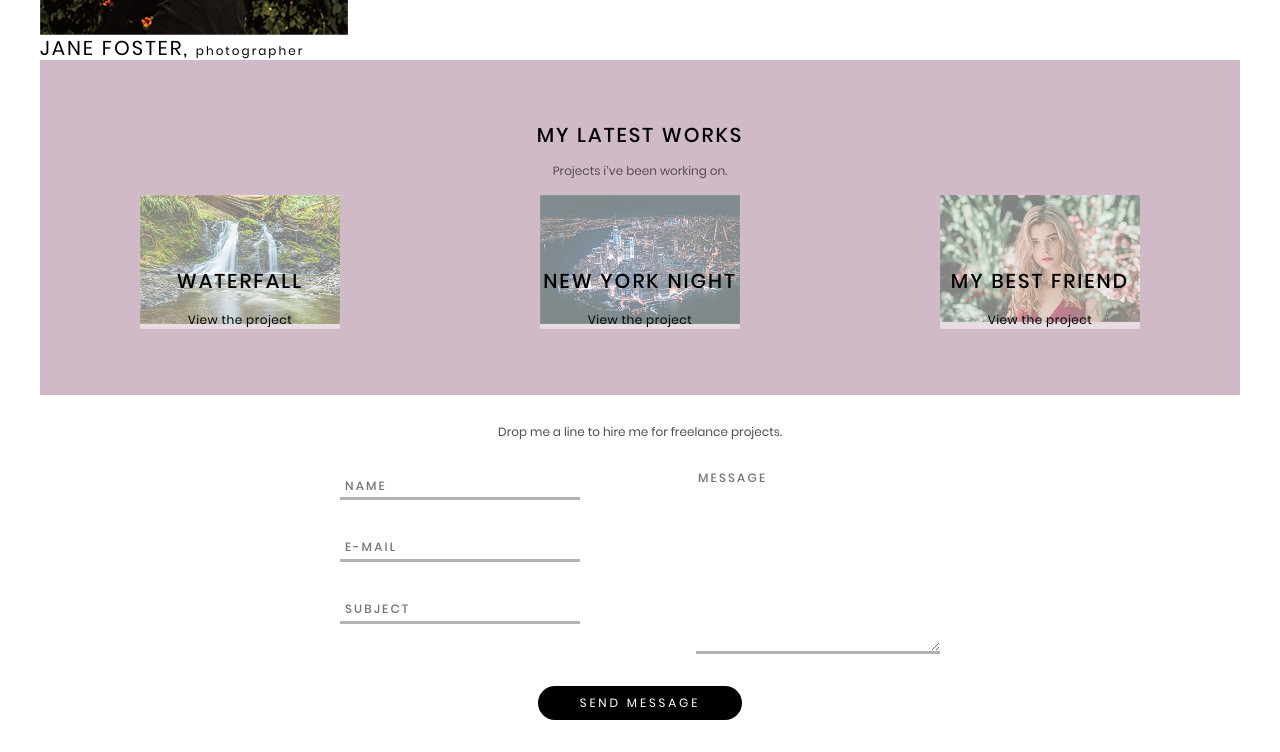
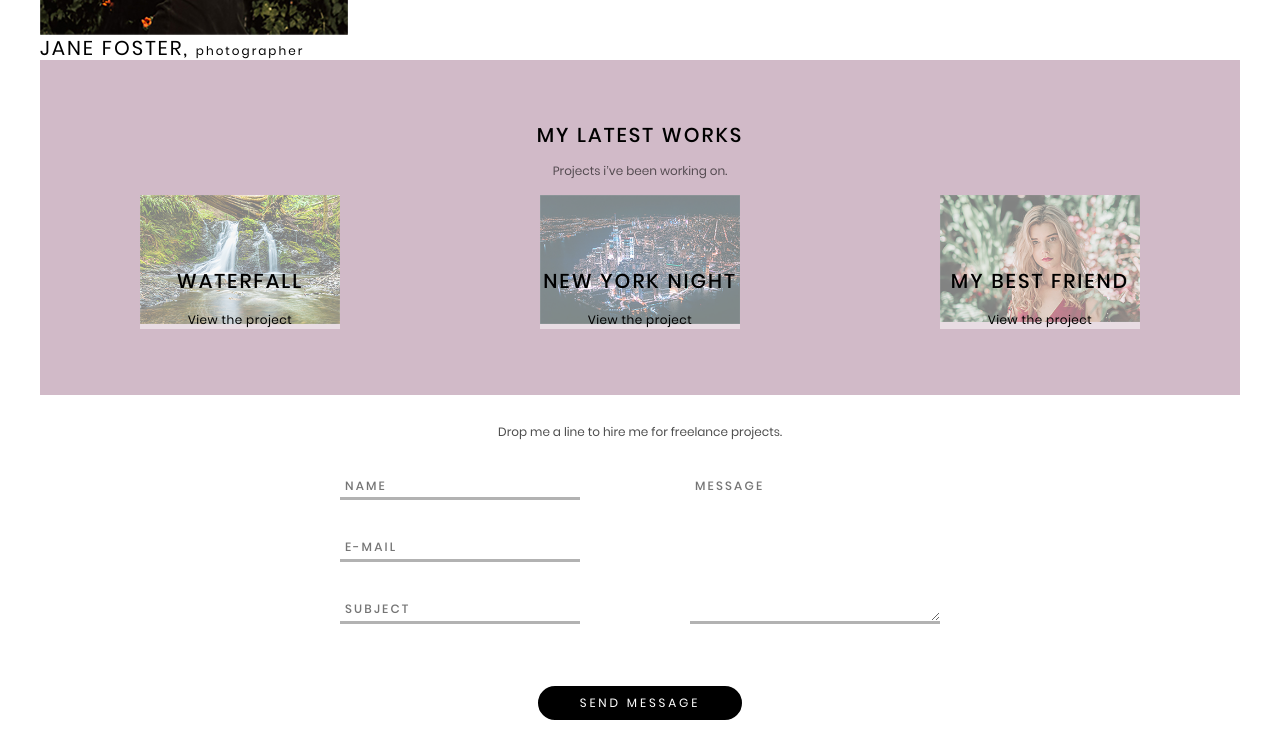
Before and after one commit to Afelua/portfolio, a plain HTML site: page index.html in a window 1280 px wide. Shown: the part 1019-1771 px from the top of the page. Drawn offline with Linux system fonts and the light colour scheme.

Commit message:
Fix styles

```diff
--- a/styles.css
+++ b/styles.css
@@ -197,15 +197,6 @@
 	width: 40%;
 }
 
-.textarea{
-	border: none;
-	border-bottom: 3px solid rgba(0, 0, 0, 0.3);
-	font-weight: 600;
-	letter-spacing: 2.16px;
-	text-transform: uppercase;
-	font-size: 12px;
-	width: 40%;
-}
 .form-container{
 	display: flex;
 	margin: 30px 0;
@@ -224,7 +215,10 @@
 	color: rgba(0, 0, 0, 0.7);
 }
 
-.input{
+.textarea{
+	width: 40%;
+}
+.input, .textarea{
 	border: none;
 	padding: 10px 5px 5px;
     margin: 0 0 30px 0;
```
